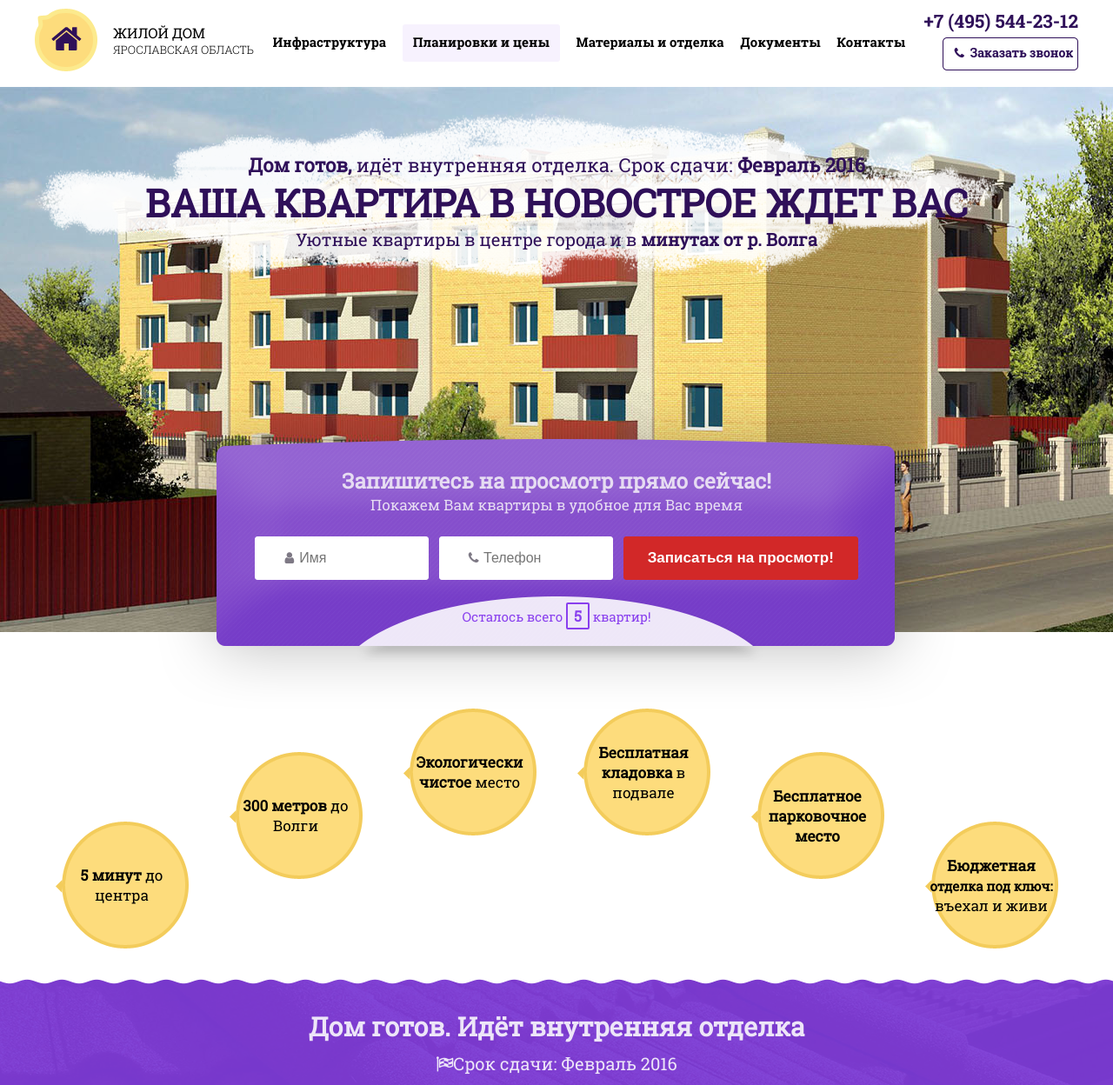
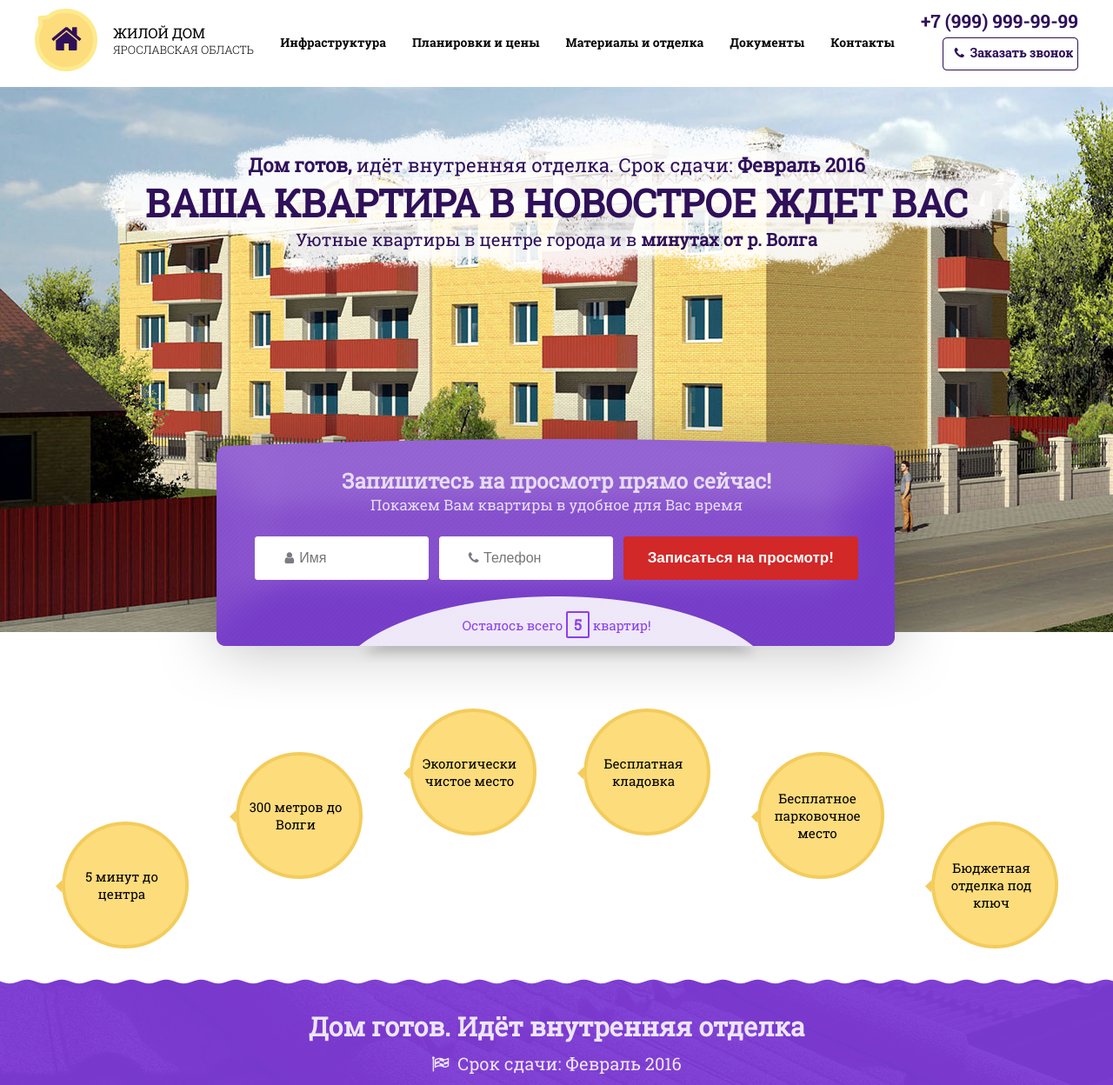
Before and after one commit to viktoriag373/housing_sales_landing, a plain HTML site: page index.html in a window 1280 px wide. Shown: the top 1248 px of the page at 87% size. Drawn offline with Linux system fonts and the light colour scheme.

Commit message:
рабочая версия

```diff
--- a/css/style.css
+++ b/css/style.css
@@ -68,10 +68,6 @@ h2 {
     margin: auto 0;
 }
 
-.header_logo_home {
-
-}
-
 .header_logo_home_housing {
     font-size: 16px;
 
@@ -82,26 +78,29 @@ h2 {
     font-family: "Roboto Slab Light";
 }
 
-.header_menu {
+.header_menu ul {
+   display: flex;
+}
+
+.menu li  {
+    list-style: none;
 
 }
 
-nav li {
-    font-style: 14px;
+.menu li a {
+    text-decoration: none;
+    border: none;
+    font-size: 14px;
     font-family: "Roboto Slab Bold";
-    margin-right: 15px;
-    display: inline;
+    color: #080808;
+    padding: 10px 15px;
 }
 
-nav li:nth-child(5) {
-    margin-right: 0;
+.menu li a:hover {
+    background: #f7f2fe;
+    border-radius: 3px;
 }
 
-.header_menu_price {
-    background: #f7f2fe;
-    padding: 10px 12px 13px;
-    border-radius: 3px;
-}
 .header_contact {
     color: #2f1059;
     text-align: right;
@@ -126,15 +125,16 @@ nav li:nth-child(5) {
     padding-top: 30px;
 }
 
-.first_headig {
+.first_heading {
     background: url(../img/bacground_cloud.png) no-repeat;
+    background-position-x: 70px;
     color: #2f1059;
     text-align: center;
     height: 191px;
     padding-top: 45px;
 }
 
-.first_headig_delivery {
+.first_heading_delivery {
     font-size: 22px;
 }
 
@@ -143,7 +143,7 @@ h1 {
     text-transform: uppercase;
 }
 
-.first_headig_apartments {
+.first_heading_apartments {
     font-size: 20px;
 }
 
@@ -206,6 +206,7 @@ h1 {
 .first_form_time {
     color: #893fee;
     padding-bottom: 15px;
+    padding-top: 10px;
 }
 
 .first_form_time_span {
@@ -235,20 +236,13 @@ h1 {
 
 .wraper_p {
     margin: auto;
+    width: 110px;
 }
 
 .second_advantage p {
-    font-size: 17px;
+    font-size: 15px;
     text-align: center;
 
-}
-
-.second_advantage_span {
-    font-weight: bold;
-}
-
-.second_advantage_span_font {
-    font-size: 15px;
 }
 
 .margin_50 {
@@ -278,6 +272,10 @@ h1 {
 
 .finish_header_february {
     font-size: 20px;
+}
+
+.finish_header_february_icon {
+    margin-right: 10px;
 }
 
 .finish_heading_super {
@@ -449,11 +447,12 @@ h1 {
 }
 
 .construction_design {
-    width: 325px;
+    width: 301px;
+    text-align: center;
 }
 
 .construction_design h3 {
-    font-size: 22px;
+    font-size: 20px;
     font-family: "Roboto Slab Bold";
     text-align: center;
     margin-bottom: 17px;
@@ -462,6 +461,7 @@ h1 {
 .construction_design p {
     margin-top: 25px;
     margin-bottom: 70px;
+    text-align: left;
 }
 
 #picking {
--- a/index.html
+++ b/index.html
@@ -18,18 +18,18 @@
                     </div>
                 </div>
                 <div class="header_menu header_margin">
-                    <nav>
+                    <nav class="menu">
                         <ul>
-                            <li>Инфраструктура</li>
-                            <li class="header_menu_price">Планировки и цены</li>
-                            <li>Материалы и отделка</li>
-                            <li>Документы</li>
-                            <li>Контакты</li>
+                            <li><a href="">Инфраструктура</a></li>
+                            <li><a>Планировки и цены</a></li>
+                            <li><a href="">Материалы и отделка</a></li>
+                            <li><a href="">Документы</a></li>
+                            <li><a href="">Контакты</a></li>
                         </ul>
                     </nav>
                 </div>
                 <div class="header_contact header_margin">
-                    <p class="header_contact_number">+7 (495) 544-23-12</p>
+                    <p class="header_contact_number">+7 (999) 999-99-99</p>
                     <a href="#" class="button_call"><img src="img/button_call.png" alt="заказать звонок"></a>
                     <!--<a href="#" class="button_call"><i class="fa fa-phone" aria-hidden="true"></i>Заказать звонок</a>-->
                 </div>
@@ -39,11 +39,11 @@
     <section id="first">
         <div class="container">
             <div class="first_heading_wraper">
-                <div class="first_headig">
-                    <p class="first_headig_delivery"><strong>Дом готов,</strong> идёт внутренняя отделка.
+                <div class="first_heading">
+                    <p class="first_heading_delivery"><strong>Дом готов,</strong> идёт внутренняя отделка.
                         Срок сдачи: <strong>Февраль 2016</strong></p>
                     <h1>Ваша квартира в новострое ждет вас</h1>
-                    <p class="first_headig_apartments">Уютные квартиры в центре города
+                    <p class="first_heading_apartments">Уютные квартиры в центре города
                         и в <strong> минутах от р. Волга</strong></p>
                 </div>
             </div>
@@ -72,32 +72,32 @@
             <div class="second_advantages_wraper">
                 <div class="second_advantage margin_130">
                     <div class="wraper_p">
-                        <p><span class="second_advantage_span">5 минут</span> до центра</p>
+                        <p>5 минут до центра</p>
                     </div>
                 </div>
                 <div class="second_advantage margin_50">
                     <div class="wraper_p">
-                        <p><span class="second_advantage_span ">300 метров</span> до Волги</p>
+                        <p>300 метров до Волги</p>
                     </div>
                 </div>
                 <div class="second_advantage">
                     <div class="wraper_p">
-                        <p><span class="second_advantage_span">Экологически чистое</span> место</p>
+                        <p>Экологически чистое место</p>
                     </div>
                 </div>
                 <div class="second_advantage">
                     <div class="wraper_p">
-                        <p><span class="second_advantage_span">Бесплатная кладовка</span> в подвале</p>
+                        <p>Бесплатная кладовка</p>
                     </div>
                 </div>
                 <div class="second_advantage margin_50">
                     <div class="wraper_p">
-                        <p><span class="second_advantage_span ">Бесплатное парковочное место</span></p>
+                        <p>Бесплатное парковочное место</p>
                     </div>
                 </div>
                 <div class="second_advantage margin_130">
                     <div class="wraper_p">
-                         <p><span class="second_advantage_span">Бюджетная <span class="second_advantage_span_font">отделка под ключ:</span></span> въехал и живи</p>
+                         <p>Бюджетная отделка под ключ</p>
                     </div>
                 </div>
             </div>
@@ -107,7 +107,7 @@
         <div class="container">
             <div class="finish_header">
                 <h3 class="finish_header_heading">Дом готов. Идёт внутренняя отделка</h3>
-                <p class="finish_header_february"><i class="fa fa-flag-checkered" aria-hidden="true"></i>Срок сдачи: Февраль 2016</p>
+                <p class="finish_header_february"><i class="fa fa-flag-checkered finish_header_february_icon" aria-hidden="true"></i>Срок сдачи: Февраль 2016</p>
                 <div class="finish_heading_super">
                     <img src="img/super.png" alt="">
                 </div>
@@ -326,7 +326,7 @@
                     <p><span>E-mail:</span> info@sitename.ru</p>
                 </div>
                 <div class="header_contact footer_contact header_margin">
-                    <p class="header_contact_number">+7 (495) 544-23-12</p>
+                    <p class="header_contact_number">+7 (999) 999-99-99</p>
                     <a href="#" class="button_call"><img src="img/button_call_footer.png" alt="заказать звонок"></a>
                     <!--<a href="#" class="button_call"><i class="fa fa-phone" aria-hidden="true"></i>Заказать звонок</a>-->
                 </div>
```
